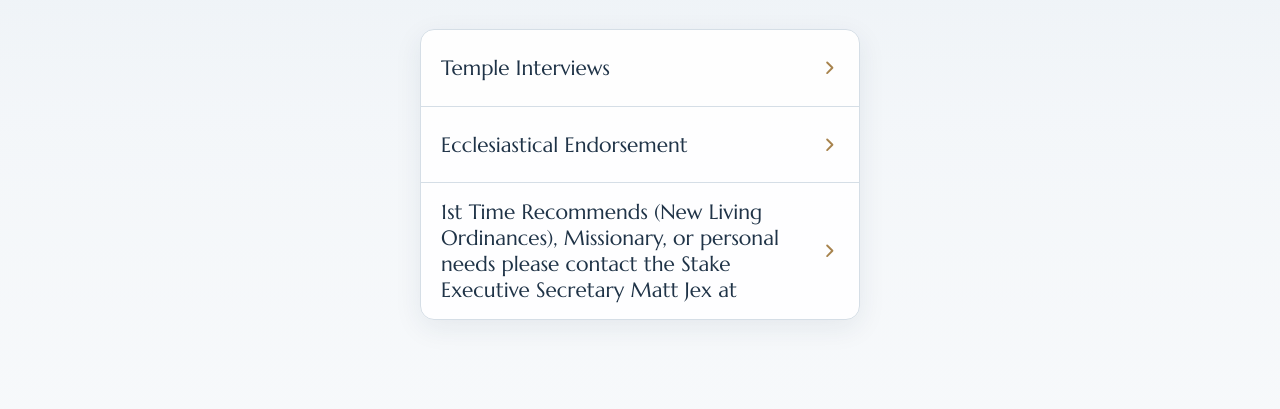
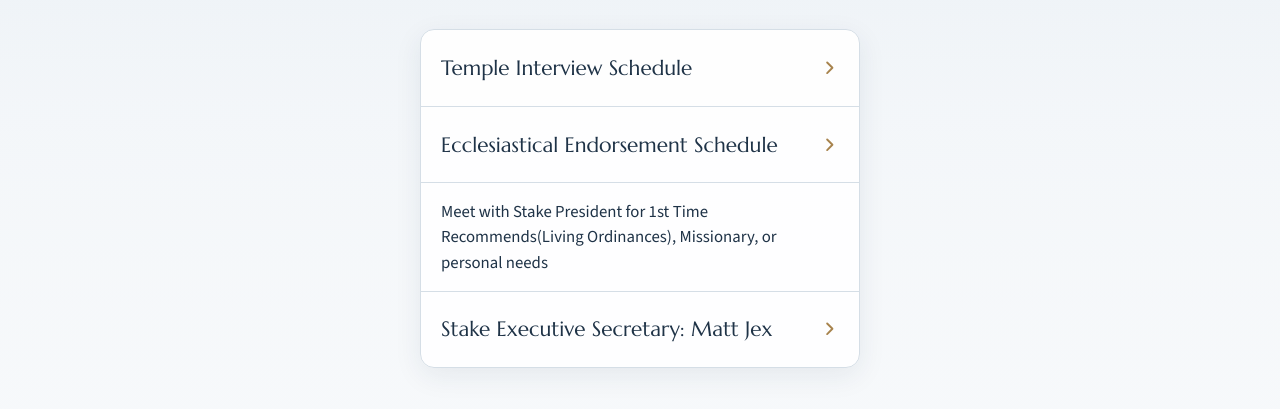
Before and after one commit to caldwellustickbuilding-spec/ustick_building, a plain HTML site: page pages/stake-interviews.html in a window 1280 px wide. Shown: the part 225-634 px from the top of the page. Drawn offline with nearby package versions, Linux system fonts and the light colour scheme.

Commit message:
Update portal (1 file)

```diff
--- a/pages/stake-interviews.html
+++ b/pages/stake-interviews.html
@@ -212,19 +212,24 @@
                 <nav aria-label="Stake Interviews">
                                     <a class="row" href="https://lakelowellstake.setmore.com/lakelowell?step=time-slot&amp;products=eace6a8d-9c4c-4e8c-a90d-5b2fc19f7305&amp;type=service&amp;staff=6afcc1ab-9d36-43c1-97c4-4bbd01a828bf&amp;staffSelected=false" target="_top">
                             <span class="ward">
-                  <span class="ward-name">Temple Interviews</span>
+                  <span class="ward-name">Temple Interview Schedule</span>
                                   </span>
                             <svg class="chev" viewBox="0 0 20 20" fill="none" stroke="currentColor" stroke-width="2.2" stroke-linecap="round" stroke-linejoin="round" aria-hidden="true"><path d="M7 4l6 6-6 6"/></svg>
               </a>
                                                 <a class="row" href="https://lakelowellstake.setmore.com/lakelowell?step=time-slot&amp;products=381061b0-5c62-4da5-a58d-67a6fb325de6&amp;type=service&amp;staff=6afcc1ab-9d36-43c1-97c4-4bbd01a828bf&amp;staffSelected=false" target="_top">
                             <span class="ward">
-                  <span class="ward-name">Ecclesiastical Endorsement</span>
+                  <span class="ward-name">Ecclesiastical Endorsement Schedule</span>
                                   </span>
                             <svg class="chev" viewBox="0 0 20 20" fill="none" stroke="currentColor" stroke-width="2.2" stroke-linecap="round" stroke-linejoin="round" aria-hidden="true"><path d="M7 4l6 6-6 6"/></svg>
               </a>
+                                                <div class="row info">
+                            <span class="ward">
+                  <span class="ward-name">Meet with Stake President  for 1st Time Recommends(Living Ordinances), Missionary, or personal needs</span>
+                                  </span>
+                          </div>
                                                 <a class="row" href="#ZautoescZ" target="_top">
                             <span class="ward">
-                  <span class="ward-name">1st Time Recommends (New Living Ordinances), Missionary, or personal needs please contact the Stake Executive Secretary Matt Jex at</span>
+                  <span class="ward-name">Stake Executive Secretary: Matt Jex</span>
                                   </span>
                             <svg class="chev" viewBox="0 0 20 20" fill="none" stroke="currentColor" stroke-width="2.2" stroke-linecap="round" stroke-linejoin="round" aria-hidden="true"><path d="M7 4l6 6-6 6"/></svg>
               </a>
```
